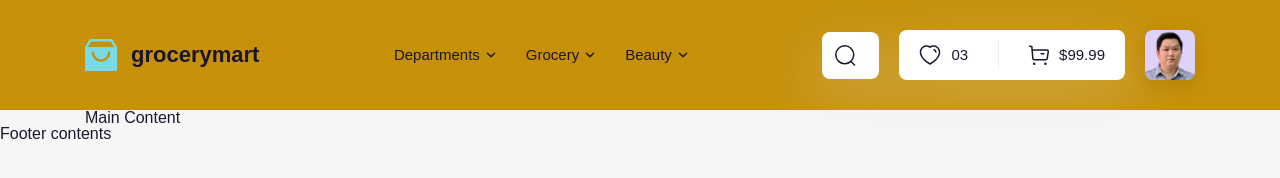
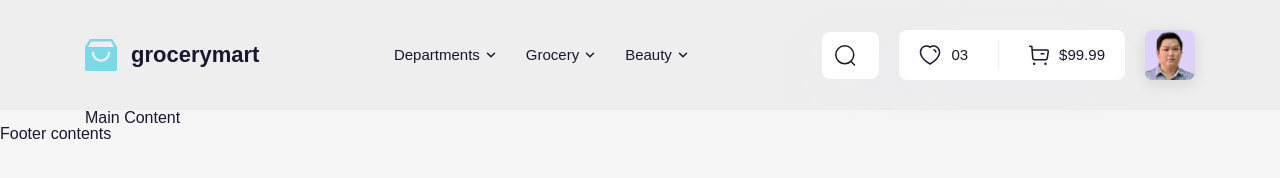
Before and after one commit to PhamAnhDung0212/F8-Project-Final, a website: page index.html in a window 1280 px wide. Drawn offline with Linux system fonts and the light colour scheme.

Commit message:
fix ok 3

```diff
--- a/assets/css/main.css
+++ b/assets/css/main.css
@@ -1333,7 +1333,7 @@ button, input, select, textarea {
 
 html {
   --text-color: #1a162e;
-  --header-background: #c69009;
+  --header-background: #eee;
   --background-color: #f6f6f6;
   --text-color-hover: #0071dc;
   --top-bar-btn-bg: #fff;
```
Also changed, not shown: 1 other file.
